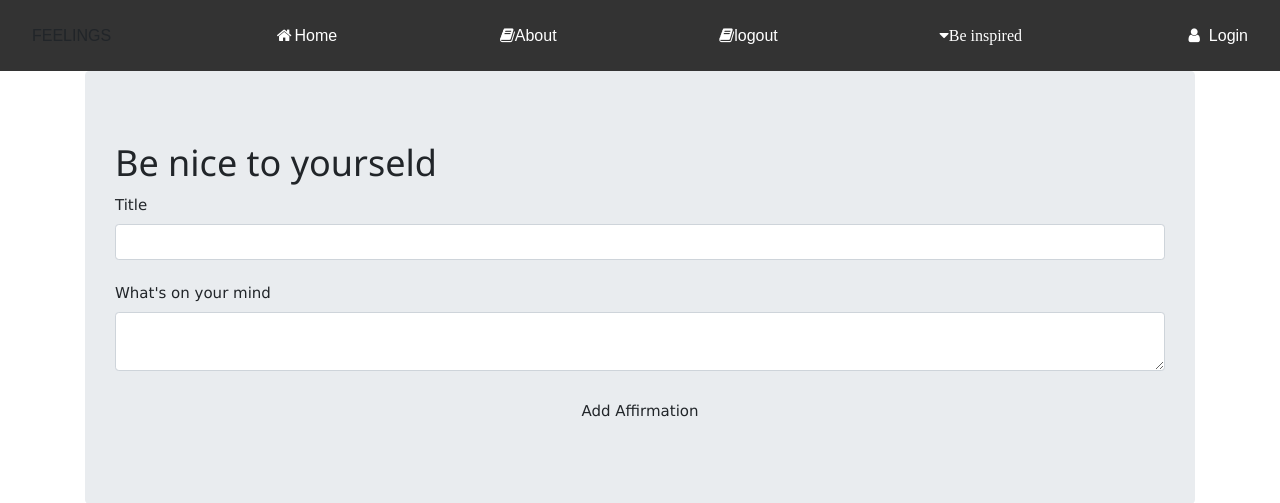
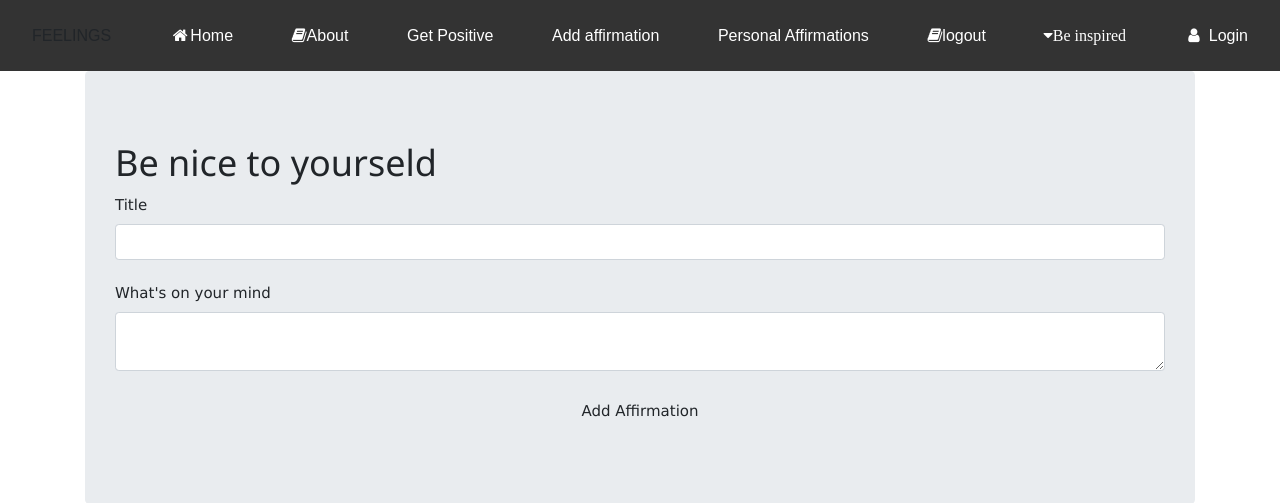
Before and after one commit to ALKEMIA-CHARLES/Feeling-app, a Flask app: page /addaffirmation in a window 1280 px wide. Shown: the top 503 px of the page. Run offline with Flask 2, Linux system fonts and the light colour scheme; some libraries are stand-ins or nearby versions; some web fonts are replaced.

Commit message:
resolve conflicts

```diff
--- a/app/templates/base.html
+++ b/app/templates/base.html
@@ -17,6 +17,9 @@
         <a id="pro">FEELINGS</a>
         <a href="{{url_for('main.index')}}"><i class="fa fa-fw fa-home"></i>Home</a>
         <a href="#" id="life"><i class="fa fa-book"></i>About</a>
+        <a class="nav-item nav-link" href="{{url_for('main.admin_affirmations')}}">Get Positive</a>
+        <a class="nav-item nav-link" href="{{url_for('main.add')}}">Add affirmation</a>
+        <a class="nav-item nav-link" href="{{url_for('main.affirmations_list')}}">Personal Affirmations</a>
         <a href="{{url_for('auth.logout')}}" id="life"><i class="fa fa-book"></i>logout</a>
         <div class="dropdown">
           <button class="dropbtn"><i class= "fa fa-caret-down" >Be inspired</i></button>
```
